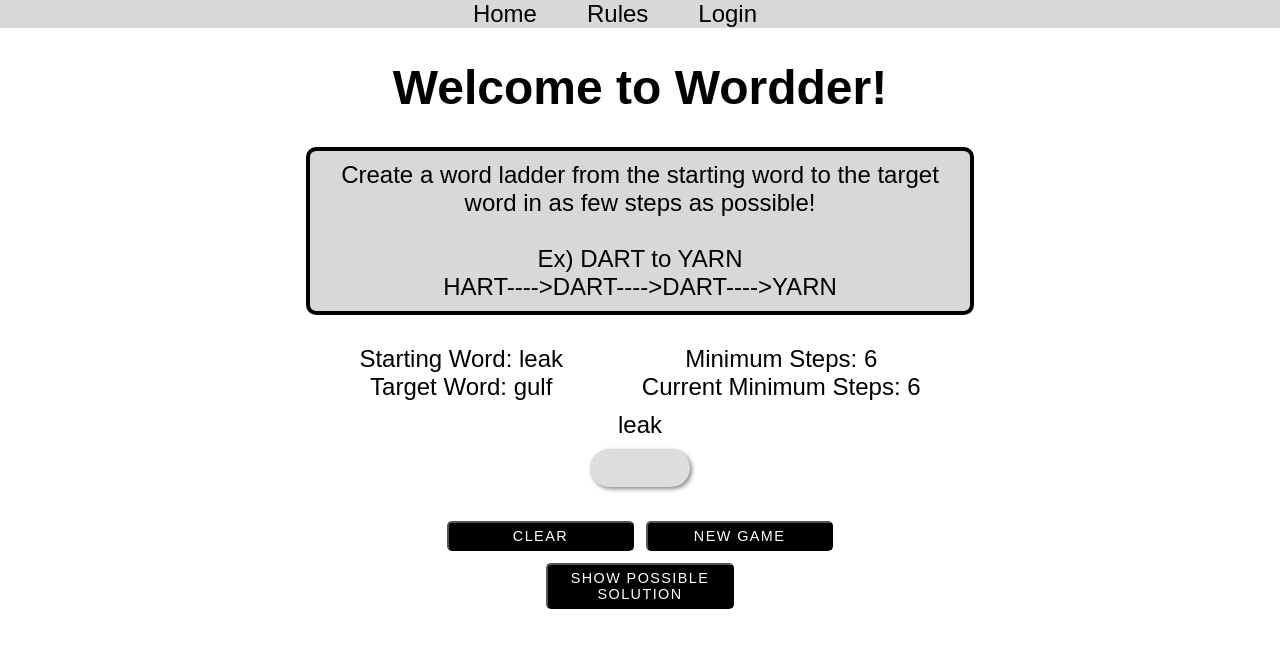
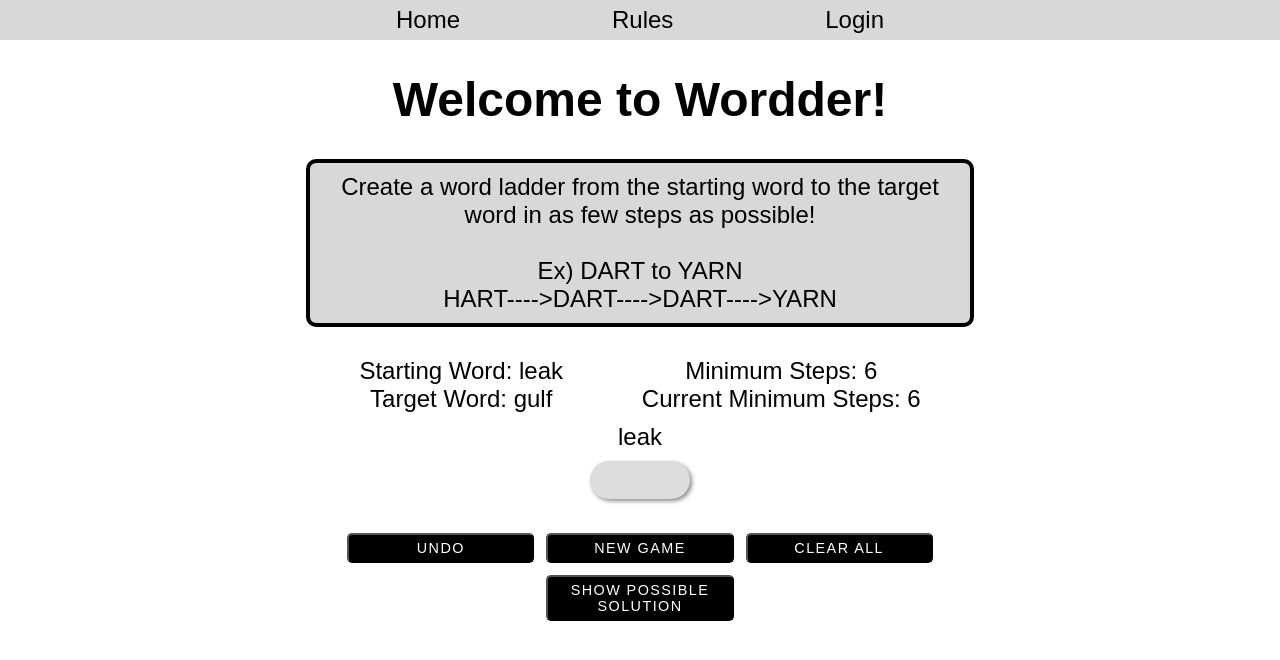
Before and after one commit to garyarzuma/wordder, a React (Create React App) app: page /leak/gulf in a window 1280 px wide. Shown: the top 660 px of the page. Built offline with nearby package versions, Linux system fonts and the light colour scheme.

Commit message:
Adjusted spacing in menu and added undo/clear all buttons

```diff
--- a/src/App.css
+++ b/src/App.css
@@ -69,12 +69,6 @@ button {
   margin-top: 10px
 }
 
-.nav-container{
-  display:block;
-  background: rgb(216, 216, 216);
-  height: 30%;
-}
-
 .link{
   text-decoration: none;
   color: black
--- a/src/components/Menu.js
+++ b/src/components/Menu.js
@@ -1,22 +1,22 @@
 import React from 'react';
 import { useSelector} from 'react-redux'
+import './styles/Menu.css';
 import {
     BrowserRouter as Router,
     Link,
   } from "react-router-dom"
 
 const Menu = () => {
-    const padding = {
-      paddingRight: 50
-    }
     const toWord = useSelector(state => state.toWord)
     const fromWord = useSelector(state => state.fromWord)
 
     return (
-      <div className="nav-container">
-        <Link className="link" style={padding} to={`/${fromWord}/${toWord}`}>Home</Link>
-        <Link className="link" style={padding} to="/howtoplay">Rules</Link>
-        <Link className="link" style={padding} to="/login">Login</Link>
+      <div className="menu-container">
+        <div className="nav-container">
+          <Link className="link" to={`/${fromWord}/${toWord}`}>Home</Link>
+          <Link className="link" to="/howtoplay">Rules</Link>
+          <Link className="link" to="/login">Login</Link>
+        </div>
       </div>
     )
   }
--- a/src/components/Wordder.js
+++ b/src/components/Wordder.js
@@ -23,7 +23,6 @@ const Wordder =  () => {
   const [graph,setGraph] = useState(buildGraph())
   const [message, setMessage] = useState(null)
   const [firstTime, setFirstTime] = useState(true)
-  const [tryAgain, setTryAgain] = useState(false)
   const [endGameFreeze, setEndGameFreeze] = useState(false)
 
   const dispatch = useDispatch()
@@ -72,7 +71,6 @@ const Wordder =  () => {
     const hotOrColdFrom = correctGuessesArray[correctGuessesArray.length-1] || fromCustWord
     setHotOrColdSteps(traverseGraph(hotOrColdFrom, toCustWord)[0])
     setMessage(null)
-    setTryAgain(false)
     setShowSolution(false)
   }
 
@@ -109,7 +107,6 @@ const Wordder =  () => {
             else{
               setMessage(`Success! You found a Wordder in ${correctGuessesArray.length} steps! The minimum possible steps is ${minSteps}`)
             }
-            setTryAgain(true)
             setEndGameFreeze(true)
           }
           else{
@@ -133,15 +130,6 @@ const Wordder =  () => {
     }
   }
 
-  const handleTryAgainClick =  () => {
-    setTryAgain(false)
-    dispatch(setCorrectGuessesArray([fromWord]))
-    setMessage(null)
-    setEndGameFreeze(false)
-    prevGuess = fromWord
-    setHotOrColdSteps(minSteps)
-  }
-
   const handleNewGameClick = () => {
     let answer = null
     let from = ''
@@ -158,9 +146,16 @@ const Wordder =  () => {
   }
 
   const handleClearClick = () => {
+    dispatch(setCorrectGuessesArray([fromWord]))
     setMessage(null)
     setEndGameFreeze(false)
-    setTryAgain(false)
+    prevGuess = fromWord
+    setHotOrColdSteps(minSteps)
+  }
+
+  const handleUndoClick = () => {
+    setMessage(null)
+    setEndGameFreeze(false)
     if(correctGuessesArray.length > 1){
       dispatch(setCorrectGuessesArray(correctGuessesArray.slice(0,-1)))
       prevGuess = correctGuessesArray[correctGuessesArray.length-2]
@@ -207,10 +202,9 @@ const Wordder =  () => {
       </div>
       <Guessboxes setCurrentGuess={setCurrentGuess} handleGuess={handleGuess}/>
       <br/>
-      <button onClick={handleClearClick}>Clear</button>
+      <button onClick={handleUndoClick}>Undo</button>
       <button onClick={handleNewGameClick}>New Game</button>
-      {tryAgain &&
-        <button onClick={handleTryAgainClick}>Try Again</button>}
+      <button onClick={handleClearClick}>Clear ALL</button>
       <br/>
       <button onClick={handleSolutionClick}>{showSolution ? "Hide Possible Solution":"Show Possible Solution"}</button>
       {showSolution &&
--- /dev/null
+++ b/src/components/styles/Menu.css
@@ -0,0 +1,15 @@
+.nav-container{
+    display:flex;
+    margin: auto;
+    width: 50%;
+    min-width: 300px;
+    justify-content: space-around;
+}
+
+.menu-container{
+    display: flex;
+    background: rgb(216, 216, 216);
+    height: 40px;
+    vertical-align: middle;
+    align-items: center;
+}
```
